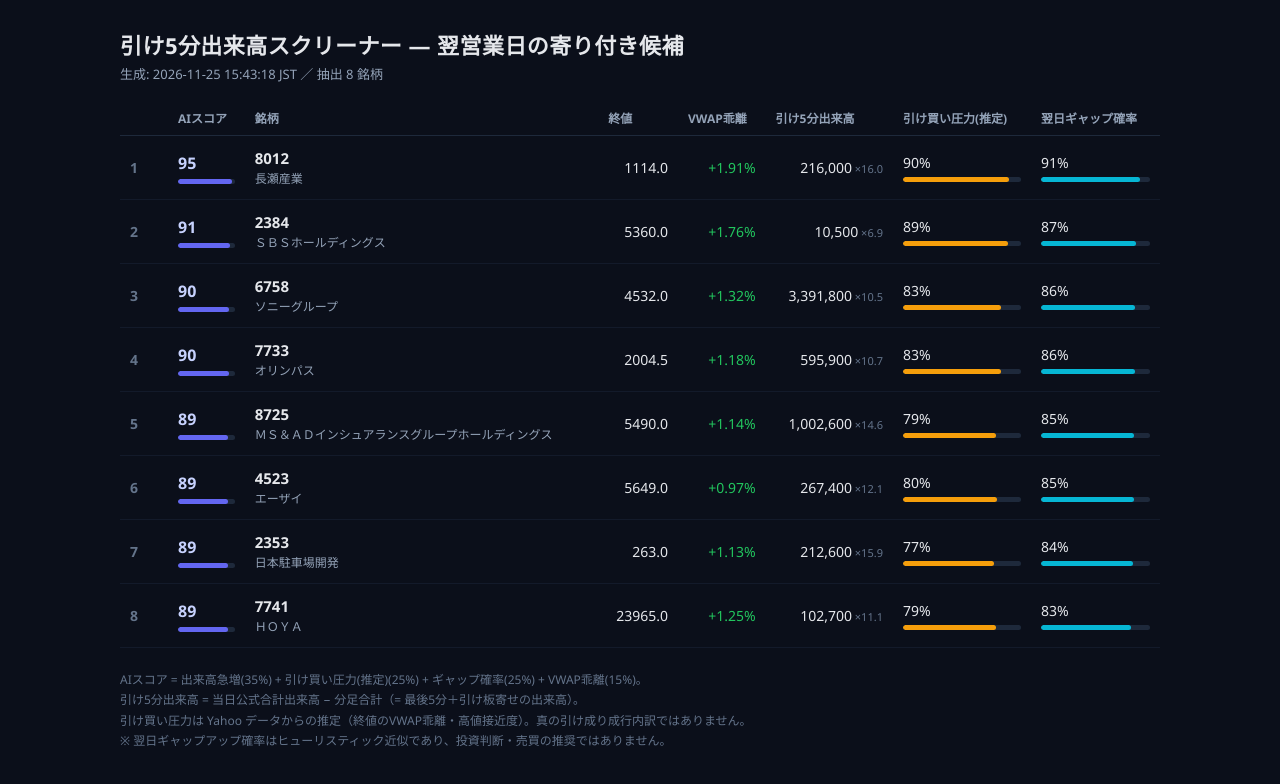
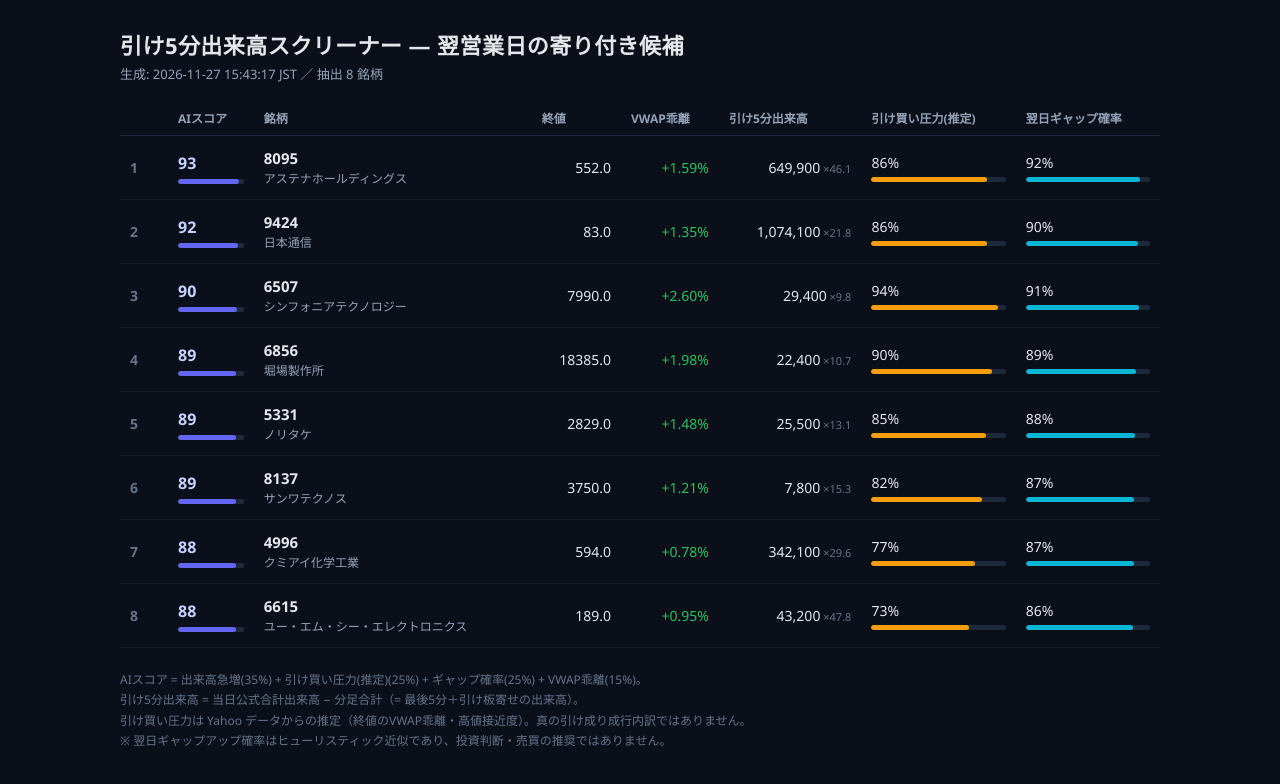
Before and after one commit to Ggtzamurai/hikike-screener-web, a plain HTML site: page index.html in a window 1280 px wide. Drawn offline with Linux system fonts and the light colour scheme.

Commit message:
screener update 2026-11-27 15:43

```diff
--- a/index.html
+++ b/index.html
@@ -4,7 +4,7 @@
 <meta http-equiv="Cache-Control" content="no-cache, no-store, must-revalidate">
 <meta http-equiv="Pragma" content="no-cache">
 <meta http-equiv="Expires" content="0">
-<title>引け5分出来高スクリーナー 2026-11-25</title>
+<title>引け5分出来高スクリーナー 2026-11-27</title>
 <style>
   :root { color-scheme: dark; }
   body { margin:0; background:#0b0f1a; color:#e5e7eb;
@@ -51,7 +51,7 @@
 </style></head>
 <body><div class="wrap">
   <h1>引け5分出来高スクリーナー — 翌営業日の寄り付き候補</h1>
-  <div class="meta">生成: 2026-11-25 15:43:18 JST ／ 抽出 8 銘柄</div>
+  <div class="meta">生成: 2026-11-27 15:43:17 JST ／ 抽出 8 銘柄</div>
 
   <div class="table-wrap"><table>
     <thead><tr>
@@ -61,91 +61,91 @@
     <tbody>
         <tr>
           <td class="rank" data-label="順位">1</td>
-          <td class="score" data-label="AIスコア"><span class="score-num">95</span>
-              <div class="bar"><div class="bar-fill" style="width:95%;background:#6366f1"></div></div></td>
-          <td class="sym"><b>8012</b><br><span class="nm">長瀬産業</span></td>
-          <td class="num" data-label="終値">1114.0</td>
-          <td class="num" data-label="VWAP乖離" style="color:#22c55e">+1.91%</td>
-          <td class="num" data-label="引け5分出来高">216,000<span class="sub"> ×16.0</span></td>
-          <td data-label="引け買い圧力(推定)">90%<div class="bar"><div class="bar-fill" style="width:90%;background:#f59e0b"></div></div></td>
-          <td data-label="翌日ギャップ確率">91%<div class="bar"><div class="bar-fill" style="width:91%;background:#06b6d4"></div></div></td>
+          <td class="score" data-label="AIスコア"><span class="score-num">93</span>
+              <div class="bar"><div class="bar-fill" style="width:93%;background:#6366f1"></div></div></td>
+          <td class="sym"><b>8095</b><br><span class="nm">アステナホールディングス</span></td>
+          <td class="num" data-label="終値">552.0</td>
+          <td class="num" data-label="VWAP乖離" style="color:#22c55e">+1.59%</td>
+          <td class="num" data-label="引け5分出来高">649,900<span class="sub"> ×46.1</span></td>
+          <td data-label="引け買い圧力(推定)">86%<div class="bar"><div class="bar-fill" style="width:86%;background:#f59e0b"></div></div></td>
+          <td data-label="翌日ギャップ確率">92%<div class="bar"><div class="bar-fill" style="width:92%;background:#06b6d4"></div></div></td>
         </tr>
         <tr>
           <td class="rank" data-label="順位">2</td>
-          <td class="score" data-label="AIスコア"><span class="score-num">91</span>
-              <div class="bar"><div class="bar-fill" style="width:91%;background:#6366f1"></div></div></td>
-          <td class="sym"><b>2384</b><br><span class="nm">ＳＢＳホールディングス</span></td>
-          <td class="num" data-label="終値">5360.0</td>
-          <td class="num" data-label="VWAP乖離" style="color:#22c55e">+1.76%</td>
-          <td class="num" data-label="引け5分出来高">10,500<span class="sub"> ×6.9</span></td>
-          <td data-label="引け買い圧力(推定)">89%<div class="bar"><div class="bar-fill" style="width:89%;background:#f59e0b"></div></div></td>
-          <td data-label="翌日ギャップ確率">87%<div class="bar"><div class="bar-fill" style="width:87%;background:#06b6d4"></div></div></td>
+          <td class="score" data-label="AIスコア"><span class="score-num">92</span>
+              <div class="bar"><div class="bar-fill" style="width:92%;background:#6366f1"></div></div></td>
+          <td class="sym"><b>9424</b><br><span class="nm">日本通信</span></td>
+          <td class="num" data-label="終値">83.0</td>
+          <td class="num" data-label="VWAP乖離" style="color:#22c55e">+1.35%</td>
+          <td class="num" data-label="引け5分出来高">1,074,100<span class="sub"> ×21.8</span></td>
+          <td data-label="引け買い圧力(推定)">86%<div class="bar"><div class="bar-fill" style="width:86%;background:#f59e0b"></div></div></td>
+          <td data-label="翌日ギャップ確率">90%<div class="bar"><div class="bar-fill" style="width:90%;background:#06b6d4"></div></div></td>
         </tr>
         <tr>
           <td class="rank" data-label="順位">3</td>
           <td class="score" data-label="AIスコア"><span class="score-num">90</span>
               <div class="bar"><div class="bar-fill" style="width:90%;background:#6366f1"></div></div></td>
-          <td class="sym"><b>6758</b><br><span class="nm">ソニーグループ</span></td>
-          <td class="num" data-label="終値">4532.0</td>
-          <td class="num" data-label="VWAP乖離" style="color:#22c55e">+1.32%</td>
-          <td class="num" data-label="引け5分出来高">3,391,800<span class="sub"> ×10.5</span></td>
-          <td data-label="引け買い圧力(推定)">83%<div class="bar"><div class="bar-fill" style="width:83%;background:#f59e0b"></div></div></td>
-          <td data-label="翌日ギャップ確率">86%<div class="bar"><div class="bar-fill" style="width:86%;background:#06b6d4"></div></div></td>
+          <td class="sym"><b>6507</b><br><span class="nm">シンフォニアテクノロジー</span></td>
+          <td class="num" data-label="終値">7990.0</td>
+          <td class="num" data-label="VWAP乖離" style="color:#22c55e">+2.60%</td>
+          <td class="num" data-label="引け5分出来高">29,400<span class="sub"> ×9.8</span></td>
+          <td data-label="引け買い圧力(推定)">94%<div class="bar"><div class="bar-fill" style="width:94%;background:#f59e0b"></div></div></td>
+          <td data-label="翌日ギャップ確率">91%<div class="bar"><div class="bar-fill" style="width:91%;background:#06b6d4"></div></div></td>
         </tr>
         <tr>
           <td class="rank" data-label="順位">4</td>
-          <td class="score" data-label="AIスコア"><span class="score-num">90</span>
-              <div class="bar"><div class="bar-fill" style="width:90%;background:#6366f1"></div></div></td>
-          <td class="sym"><b>7733</b><br><span class="nm">オリンパス</span></td>
-          <td class="num" data-label="終値">2004.5</td>
-          <td class="num" data-label="VWAP乖離" style="color:#22c55e">+1.18%</td>
-          <td class="num" data-label="引け5分出来高">595,900<span class="sub"> ×10.7</span></td>
-          <td data-label="引け買い圧力(推定)">83%<div class="bar"><div class="bar-fill" style="width:83%;background:#f59e0b"></div></div></td>
-          <td data-label="翌日ギャップ確率">86%<div class="bar"><div class="bar-fill" style="width:86%;background:#06b6d4"></div></div></td>
+          <td class="score" data-label="AIスコア"><span class="score-num">89</span>
+              <div class="bar"><div class="bar-fill" style="width:89%;background:#6366f1"></div></div></td>
+          <td class="sym"><b>6856</b><br><span class="nm">堀場製作所</span></td>
+          <td class="num" data-label="終値">18385.0</td>
+          <td class="num" data-label="VWAP乖離" style="color:#22c55e">+1.98%</td>
+          <td class="num" data-label="引け5分出来高">22,400<span class="sub"> ×10.7</span></td>
+          <td data-label="引け買い圧力(推定)">90%<div class="bar"><div class="bar-fill" style="width:90%;background:#f59e0b"></div></div></td>
+          <td data-label="翌日ギャップ確率">89%<div class="bar"><div class="bar-fill" style="width:89%;background:#06b6d4"></div></div></td>
         </tr>
         <tr>
           <td class="rank" data-label="順位">5</td>
           <td class="score" data-label="AIスコア"><span class="score-num">89</span>
               <div class="bar"><div class="bar-fill" style="width:89%;background:#6366f1"></div></div></td>
-          <td class="sym"><b>8725</b><br><span class="nm">ＭＳ＆ＡＤインシュアランスグループホールディングス</span></td>
-          <td class="num" data-label="終値">5490.0</td>
-          <td class="num" data-label="VWAP乖離" style="color:#22c55e">+1.14%</td>
-          <td class="num" data-label="引け5分出来高">1,002,600<span class="sub"> ×14.6</span></td>
-          <td data-label="引け買い圧力(推定)">79%<div class="bar"><div class="bar-fill" style="width:79%;background:#f59e0b"></div></div></td>
-          <td data-label="翌日ギャップ確率">85%<div class="bar"><div class="bar-fill" style="width:85%;background:#06b6d4"></div></div></td>
+          <td class="sym"><b>5331</b><br><span class="nm">ノリタケ</span></td>
+          <td class="num" data-label="終値">2829.0</td>
+          <td class="num" data-label="VWAP乖離" style="color:#22c55e">+1.48%</td>
+          <td class="num" data-label="引け5分出来高">25,500<span class="sub"> ×13.1</span></td>
+          <td data-label="引け買い圧力(推定)">85%<div class="bar"><div class="bar-fill" style="width:85%;background:#f59e0b"></div></div></td>
+          <td data-label="翌日ギャップ確率">88%<div class="bar"><div class="bar-fill" style="width:88%;background:#06b6d4"></div></div></td>
         </tr>
         <tr>
           <td class="rank" data-label="順位">6</td>
           <td class="score" data-label="AIスコア"><span class="score-num">89</span>
               <div class="bar"><div class="bar-fill" style="width:89%;background:#6366f1"></div></div></td>
-          <td class="sym"><b>4523</b><br><span class="nm">エーザイ</span></td>
-          <td class="num" data-label="終値">5649.0</td>
-          <td class="num" data-label="VWAP乖離" style="color:#22c55e">+0.97%</td>
-          <td class="num" data-label="引け5分出来高">267,400<span class="sub"> ×12.1</span></td>
-          <td data-label="引け買い圧力(推定)">80%<div class="bar"><div class="bar-fill" style="width:80%;background:#f59e0b"></div></div></td>
-          <td data-label="翌日ギャップ確率">85%<div class="bar"><div class="bar-fill" style="width:85%;background:#06b6d4"></div></div></td>
+          <td class="sym"><b>8137</b><br><span class="nm">サンワテクノス</span></td>
+          <td class="num" data-label="終値">3750.0</td>
+          <td class="num" data-label="VWAP乖離" style="color:#22c55e">+1.21%</td>
+          <td class="num" data-label="引け5分出来高">7,800<span class="sub"> ×15.3</span></td>
+          <td data-label="引け買い圧力(推定)">82%<div class="bar"><div class="bar-fill" style="width:82%;background:#f59e0b"></div></div></td>
+          <td data-label="翌日ギャップ確率">87%<div class="bar"><div class="bar-fill" style="width:87%;background:#06b6d4"></div></div></td>
         </tr>
         <tr>
           <td class="rank" data-label="順位">7</td>
-          <td class="score" data-label="AIスコア"><span class="score-num">89</span>
-              <div class="bar"><div class="bar-fill" style="width:89%;background:#6366f1"></div></div></td>
-          <td class="sym"><b>2353</b><br><span class="nm">日本駐車場開発</span></td>
-          <td class="num" data-label="終値">263.0</td>
-          <td class="num" data-label="VWAP乖離" style="color:#22c55e">+1.13%</td>
-          <td class="num" data-label="引け5分出来高">212,600<span class="sub"> ×15.9</span></td>
+          <td class="score" data-label="AIスコア"><span class="score-num">88</span>
+              <div class="bar"><div class="bar-fill" style="width:88%;background:#6366f1"></div></div></td>
+          <td class="sym"><b>4996</b><br><span class="nm">クミアイ化学工業</span></td>
+          <td class="num" data-label="終値">594.0</td>
+          <td class="num" data-label="VWAP乖離" style="color:#22c55e">+0.78%</td>
+          <td class="num" data-label="引け5分出来高">342,100<span class="sub"> ×29.6</span></td>
           <td data-label="引け買い圧力(推定)">77%<div class="bar"><div class="bar-fill" style="width:77%;background:#f59e0b"></div></div></td>
-          <td data-label="翌日ギャップ確率">84%<div class="bar"><div class="bar-fill" style="width:84%;background:#06b6d4"></div></div></td>
+          <td data-label="翌日ギャップ確率">87%<div class="bar"><div class="bar-fill" style="width:87%;background:#06b6d4"></div></div></td>
         </tr>
         <tr>
           <td class="rank" data-label="順位">8</td>
-          <td class="score" data-label="AIスコア"><span class="score-num">89</span>
-              <div class="bar"><div class="bar-fill" style="width:89%;background:#6366f1"></div></div></td>
-          <td class="sym"><b>7741</b><br><span class="nm">ＨＯＹＡ</span></td>
-          <td class="num" data-label="終値">23965.0</td>
-          <td class="num" data-label="VWAP乖離" style="color:#22c55e">+1.25%</td>
-          <td class="num" data-label="引け5分出来高">102,700<span class="sub"> ×11.1</span></td>
-          <td data-label="引け買い圧力(推定)">79%<div class="bar"><div class="bar-fill" style="width:79%;background:#f59e0b"></div></div></td>
-          <td data-label="翌日ギャップ確率">83%<div class="bar"><div class="bar-fill" style="width:83%;background:#06b6d4"></div></div></td>
+          <td class="score" data-label="AIスコア"><span class="score-num">88</span>
+              <div class="bar"><div class="bar-fill" style="width:88%;background:#6366f1"></div></div></td>
+          <td class="sym"><b>6615</b><br><span class="nm">ユー・エム・シー・エレクトロニクス</span></td>
+          <td class="num" data-label="終値">189.0</td>
+          <td class="num" data-label="VWAP乖離" style="color:#22c55e">+0.95%</td>
+          <td class="num" data-label="引け5分出来高">43,200<span class="sub"> ×47.8</span></td>
+          <td data-label="引け買い圧力(推定)">73%<div class="bar"><div class="bar-fill" style="width:73%;background:#f59e0b"></div></div></td>
+          <td data-label="翌日ギャップ確率">86%<div class="bar"><div class="bar-fill" style="width:86%;background:#06b6d4"></div></div></td>
         </tr></tbody>
   </table></div>
   <div class="foot">
```
